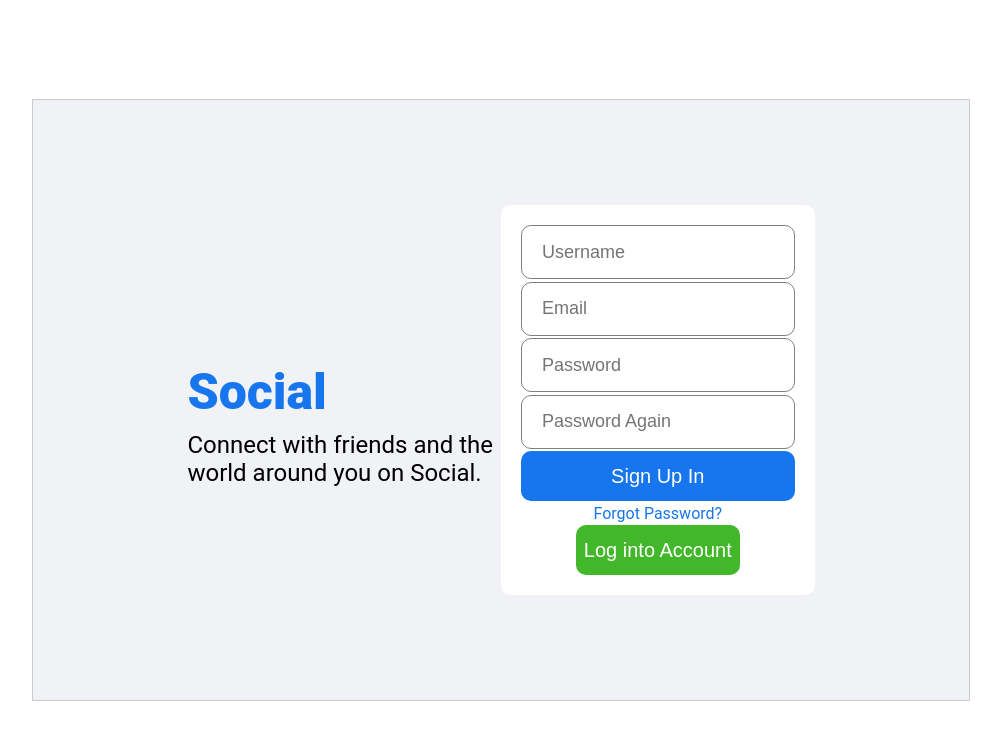
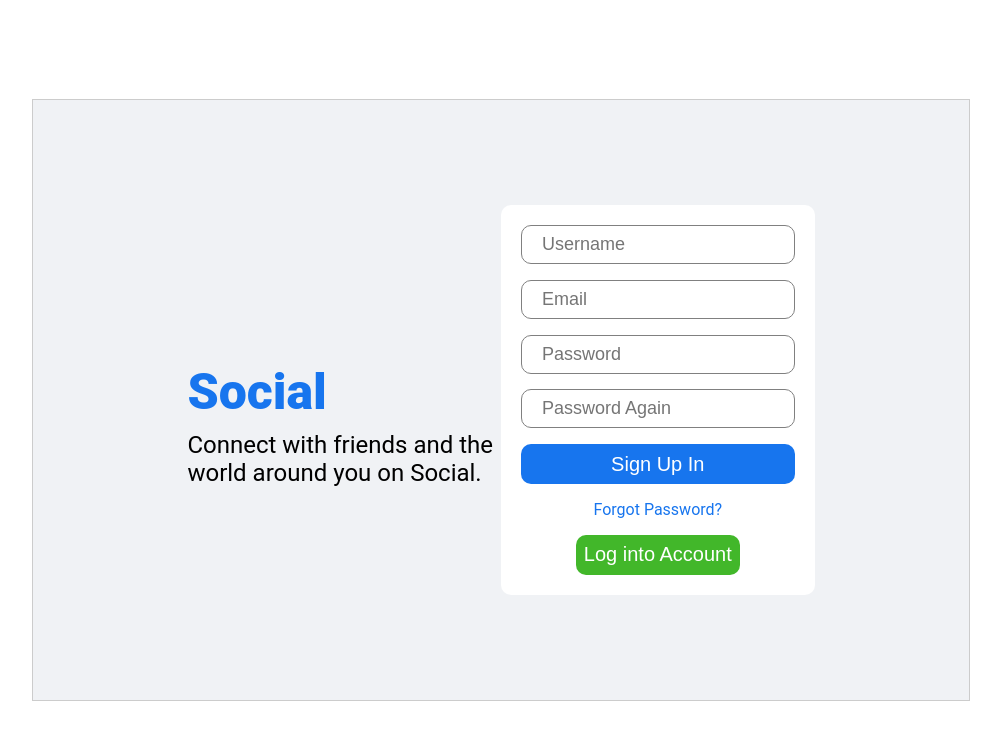
Before and after one commit to DEANKAGO/my-social, a React (Vite) app: page / in a window 1280 px wide. Shown: the top 740 px of the page, without its empty margins (139-1140 px from the left). Built offline with nearby package versions, Linux system fonts and the light colour scheme.

Commit message:
Committing changes in submodule

```diff
--- a/src/pages/register/register.css
+++ b/src/pages/register/register.css
@@ -51,7 +51,7 @@
 }
 
 .loginInput{
-    height: 50px;
+    height: 35px;
     border-radius: 10px;
     border: 1px solid gray;
     font-size: 18px;
@@ -63,7 +63,7 @@
 }
 
 .loginButton{
-    height: 50px;
+    height: 40px;
     border-radius: 10px;
     border: none;
     background-color: #1775ee;
@@ -81,7 +81,7 @@
 .loginRegisterButton{
     width: 60%;
     align-self: center;
-    height: 50px;
+    height: 40px;
     border-radius: 10px;
     border: none;
     background-color: #42b72a;
```
